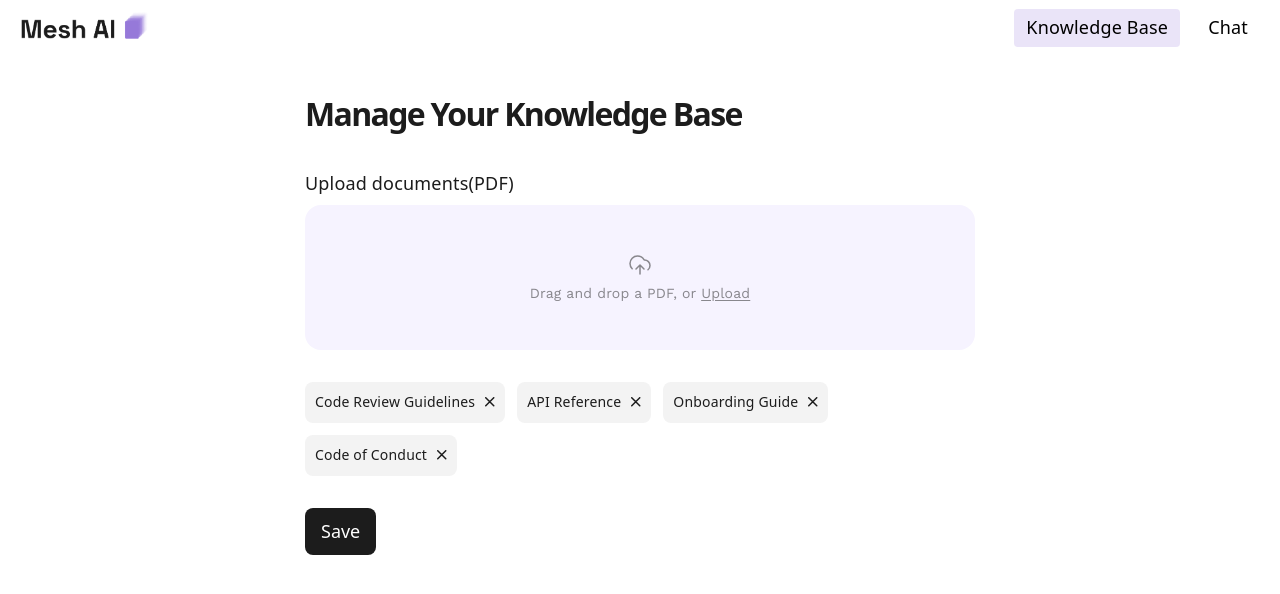
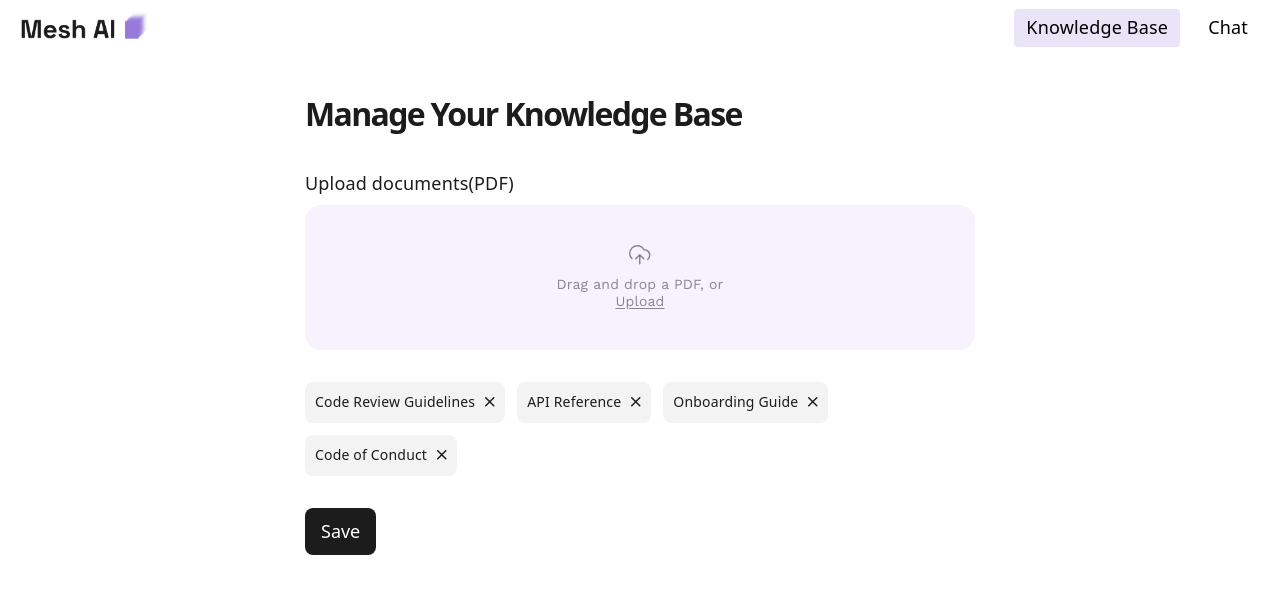
Before and after one commit to elim41403-arch/ai-se_project_mesh-ai, a React (Vite) app in the folder client/: page /knowledge in a window 1280 px wide. Shown: the top 594 px of the page. Built offline with nearby package versions, Linux system fonts and the light colour scheme.

Commit message:
Applied alt text and update changes to styles

```diff
--- a/client/src/components/Header/Header.tsx
+++ b/client/src/components/Header/Header.tsx
@@ -25,9 +25,10 @@ export default function Header({ onMenuOpen, onMenuClose, isMobileMenuOpen }: Pr
       <button
         type="button"
         className="header__menu-btn"
-        aria-label="Open menu"
-        onClick={onMenuOpen}
-      ><img src={Menu} alt=""/></button>
+        aria-label={isMobileMenuOpen ? "Close menu" : "Open menu"}
+        aria-expanded={isMobileMenuOpen}
+        onClick={isMobileMenuOpen ? onMenuClose : onMenuOpen}
+      ><img src={Menu} alt="Menu button" /></button>
         <img src={Logo} alt="Mesh AI logo" className="header__logo" />
         <nav className={isMobileMenuOpen ? 'header__nav header__nav_mobile' : 'header__nav'}>
         <NavLink to="/knowledge" className={getNavLinkClass} onClick={onMenuClose}>Knowledge Base</NavLink>
--- a/client/src/components/UploadArea/UploadArea.css
+++ b/client/src/components/UploadArea/UploadArea.css
@@ -15,6 +15,9 @@
 }
 
 .upload-area__label {
+  display: flex;
+  flex-direction: column;
+  align-items: center;
   font-size: 14px;
   line-height: 1.2;
   font-weight: 400;
@@ -23,16 +26,17 @@
   text-decoration: none;
 }
 
-.upload-area__label svg {
-  margin: 0 auto 8px;
+.upload-area__label_icon {
+  margin: 0 auto 11px;
+  opacity: 0.5;
 }
 
 .upload-area__label:hover {
   color: rgba(28, 28, 28);
 }
 
-.upload-area__label:hover svg path {
-  stroke-opacity: 1;
+.upload-area__label:hover .upload-area__label_icon {
+  opacity: 1;
 }
 
 .upload-area__label .underline {
--- a/client/src/components/UploadArea/UploadArea.tsx
+++ b/client/src/components/UploadArea/UploadArea.tsx
@@ -1,4 +1,5 @@
 import "./UploadArea.css";
+import UploadIcon from "../../assets/uploadIcon.svg";
 
 type Props = {
   onFileSelect: (file: File) => void;
@@ -23,23 +24,7 @@ export default function UploadArea({ onFileSelect }: Props) {
       onDragOver={(e) => e.preventDefault()}
     >
       <label className="upload-area__label">
-        <svg
-          width="24"
-          height="24"
-          viewBox="0 0 24 24"
-          fill="none"
-          xmlns="http://www.w3.org/2000/svg"
-          aria-hidden="true"
-        >
-          <path
-            d="M16 16L12 12L8 16M12 12V21M20 16.7428C21.2215 15.734 22 14.2079 22 12.5C22 9.46243 19.5376 7 16.5 7C16.2815 7 16.0771 6.886 15.9661 6.69774C14.6621 4.48484 12.2544 3 9.5 3C5.35786 3 2 6.35786 2 10.5C2 12.5661 2.83545 14.4371 4.18695 15.7935"
-            stroke="#1C1C1C"
-            strokeOpacity="0.5"
-            strokeWidth="1.5"
-            strokeLinecap="round"
-            strokeLinejoin="round"
-          />
-        </svg>
+        <img src={UploadIcon} alt="Upload Icon" className="upload-area__label_icon"/>
         <span>Drag and drop a PDF, or </span>
         <span className="underline">Upload</span>
         <input
--- a/client/src/components/pages/Chat/Chat.css
+++ b/client/src/components/pages/Chat/Chat.css
@@ -111,6 +111,7 @@
 }
 
 .chat__message_user {
+  text-align: start;
   align-self: flex-end;
   max-width: 78%;
   padding: 8px 10px;
--- a/client/src/components/pages/Chat/Chat.tsx
+++ b/client/src/components/pages/Chat/Chat.tsx
@@ -2,8 +2,8 @@ import "./Chat.css";
 import { useNavigate, useOutletContext } from "react-router-dom";
 import { useState, useEffect, useRef } from "react";
 import ReactMarkdown from 'react-markdown';
-import { getChats, createChat, getChat, sendMessage } from "../../../utils/api";
-import type { Chat as ChatType, Message } from '../../../utils/api';
+import { getChats, createChat, getChat, sendMessage } from "../../../utils/api.ts";
+import type { Chat as ChatType, Message } from '../../../utils/api.ts';
 import ErrorIcon from "../../../assets/error.svg";
 import Send from "../../../assets/sendButton.svg";
 
@@ -263,7 +263,7 @@ export default function Chat() {
               onClick={() => handleSend()}
             ><img
                 src={Send}
-                alt=""
+                alt="Send Button"
                 className="chat__send-btn"
               /></button>
           </div>
--- a/client/src/components/pages/KnowledgeBase/KnowledgeBase.tsx
+++ b/client/src/components/pages/KnowledgeBase/KnowledgeBase.tsx
@@ -1,6 +1,6 @@
 import "./KnowledgeBase.css";
 import { useState, useEffect } from "react";
-import { getDocuments, type KnowledgeDoc } from "../../../utils/api";
+import { getDocuments, type KnowledgeDoc } from "../../../utils/api.ts";
 import UploadArea from "../../UploadArea/UploadArea";
 import deleteButton from "../../../assets/deleteButton.svg";
 
@@ -57,7 +57,7 @@ export default function KnowledgeBase() {
                   >
                   <img
                     src={deleteButton}
-                    alt=""
+                    alt="Delete Button"
                     className="document__delete-icon"
                     />
                   </button>
```
Also changed, not shown: client/src/assets/uploadIcon.svg (added).
